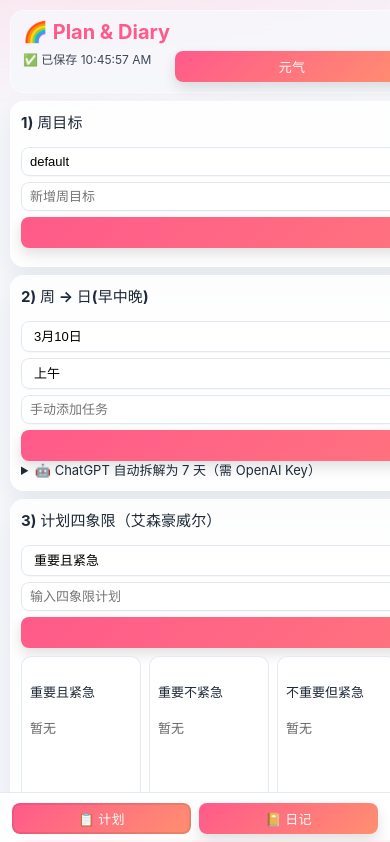
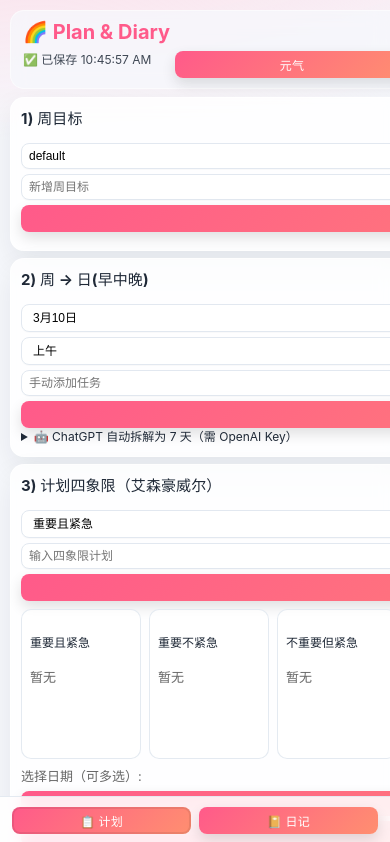
Before and after one commit to LXY-999999/plan_and_diary, a React (Vite) app: page / in a window 390 px wide. Shown: the top 842 px of the page. Built offline with nearby package versions, Linux system fonts and the light colour scheme.

Commit message:
style: further reduce typography and spacing for full-width dense layout

```diff
--- a/src/App.css
+++ b/src/App.css
@@ -1,12 +1,12 @@
-:root { font-family: Inter, system-ui, -apple-system, Segoe UI, Roboto, 'PingFang SC', sans-serif; font-size: 13px; }
+:root { font-family: Inter, system-ui, -apple-system, Segoe UI, Roboto, 'PingFang SC', sans-serif; font-size: 12px; }
 * { box-sizing: border-box; }
 body { margin: 0; background: #f7f8fc; }
 .app { max-width: 1200px; margin: 0 auto; padding: 10px; }
 header { display:flex; justify-content:space-between; align-items:center; margin-bottom: 8px; gap:8px; flex-wrap:wrap; }
-h1 { margin:0; font-size: clamp(16px, 2.6vw, 22px); }
-.panel { background:#fff; border-radius:12px; padding:10px; margin-bottom:8px; box-shadow:0 4px 12px rgba(0,0,0,.05); }
-.row { display:flex; gap:6px; flex-wrap:wrap; }
-input, select, textarea, button { border-radius:8px; border:1px solid #ddd; padding:6px 8px; font-size:13px; }
+h1 { margin:0; font-size: clamp(15px, 2.2vw, 20px); }
+.panel { background:#fff; border-radius:10px; padding:8px; margin-bottom:7px; box-shadow:0 3px 10px rgba(0,0,0,.05); }
+.row { display:flex; gap:5px; flex-wrap:wrap; }
+input, select, textarea, button { border-radius:8px; border:1px solid #ddd; padding:5px 7px; font-size:12px; }
 input, select, textarea { background:#fff; }
 button { cursor:pointer; background:#111; color:#fff; border:none; }
 button:hover { opacity:.9; }
@@ -16,8 +16,8 @@ button:hover { opacity:.9; }
 .flow-wrap .flow { height: 240px; border:1px dashed #ddd; border-radius:10px; overflow:hidden; }
 .week-grid {
   display:grid;
-  grid-template-columns: repeat(auto-fit, minmax(220px, 1fr));
-  gap:8px;
+  grid-template-columns: repeat(auto-fit, minmax(200px, 1fr));
+  gap:6px;
 }
 
 /* 计划板块：像日记一样自然适配，不做缩放 */
@@ -59,9 +59,9 @@ button:hover { opacity:.9; }
   .bottom-nav { gap: 6px; padding: 8px 8px calc(8px + env(safe-area-inset-bottom)); }
 }
 .day-card { background:#fafafa; border:1px solid #eee; border-radius:10px; padding:6px; }
-.day-card h3 { margin:0 0 4px; font-size:13px; }
-.day-card h4 { margin:6px 0 3px; font-size:12px; color:#666; }
-.task { display:flex; justify-content:space-between; gap:6px; align-items:center; background:#fff; border:1px solid #eee; border-radius:8px; padding:4px 6px; margin-bottom:4px; font-size:12px; }
+.day-card h3 { margin:0 0 3px; font-size:12px; }
+.day-card h4 { margin:5px 0 2px; font-size:11px; color:#666; }
+.task { display:flex; justify-content:space-between; gap:5px; align-items:center; background:#fff; border:1px solid #eee; border-radius:8px; padding:3px 5px; margin-bottom:3px; font-size:11px; }
 .task.done { border-color:#57c96f; background:#f1fff4; }
 .task.failed { border-color:#f28b82; background:#fff3f2; }
 .task-status { display:flex; align-items:center; gap:4px; position:relative; }
@@ -191,7 +191,7 @@ input, select, textarea {
 
 /* 桌面端：组件更大、更紧凑，不拉太长 */
 @media (min-width: 769px) {
-  input, select, button { padding: 10px 12px; font-size: 15px; }
+  input, select, button { padding: 7px 9px; font-size: 12px; }
   .row { align-items: center; }
   .row > input,
   .row > select,
```
